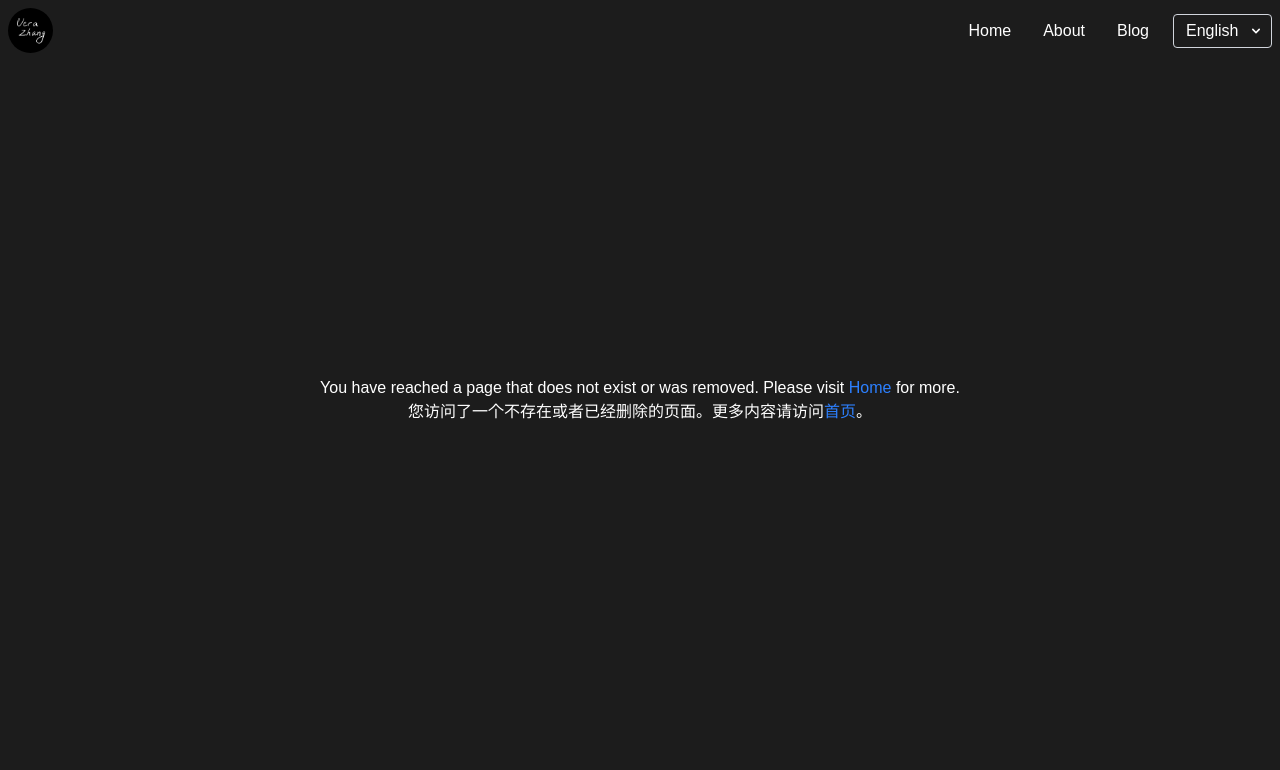
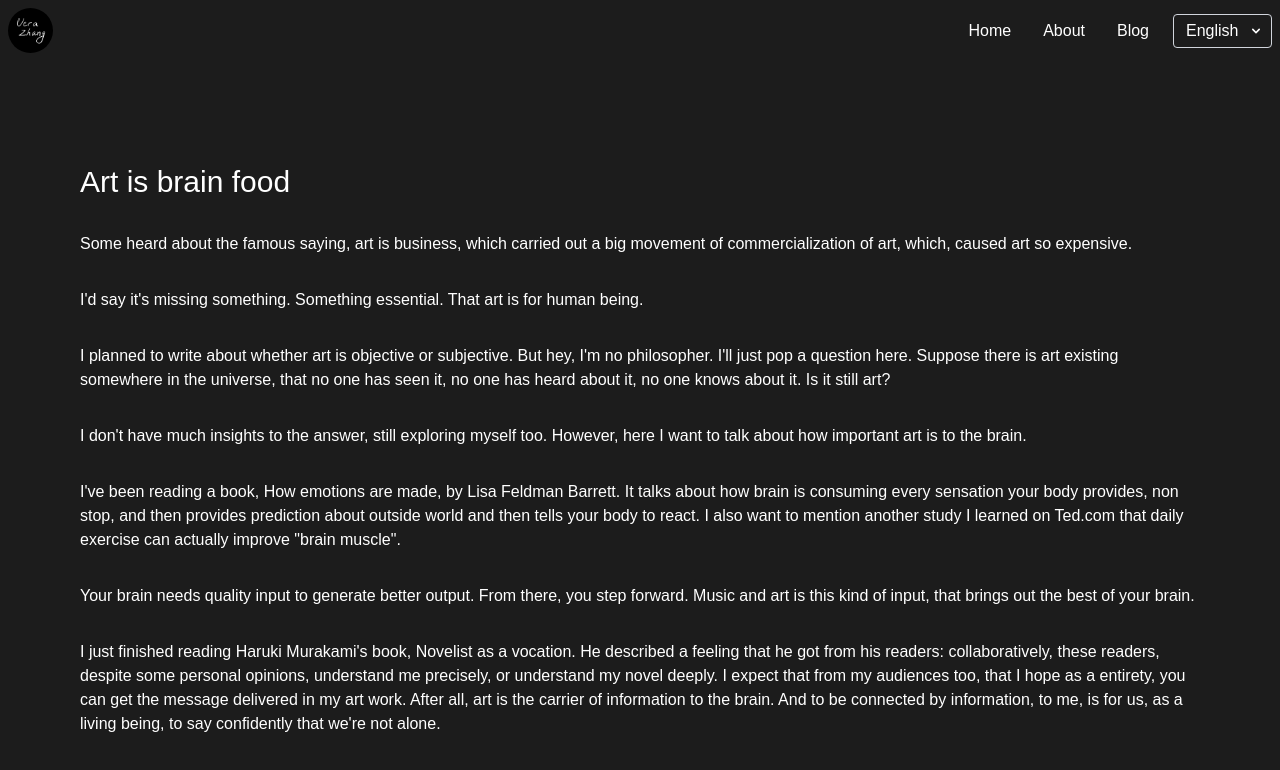
Before and after one commit to littleV/verazhang.com, a Next.js app: page /blog/brain in a window 1280 px wide. Before the commit this address had no page. Shown: the top 770 px of the page. Built offline with nearby package versions, Linux system fonts and the light colour scheme.

Commit message:
a new blog

```diff
--- /dev/null
+++ b/app/blog/brain/page.js
@@ -0,0 +1,87 @@
+"use client";
+
+import { useLanguage } from "@/contexts/LanguageContext";
+
+export default function Creative() {
+  const { language } = useLanguage();
+  return (
+    <div className="grid grid-rows-[20px_1fr_20px] items-center justify-items-center min-h-screen p-8 pb-20 gap-16 sm:p-20 font-[family-name:var(--font-geist-sans)]">
+      <main className="flex flex-col gap-[32px] row-start-2 items-center sm:items-start">
+        {language === "English" ? (
+          <>
+            <div className="text-3xl">Art is brain food</div>
+            <div>
+              Some heard about the famous saying, art is business, which carried
+              out a big movement of commercialization of art, which, caused art
+              so expensive.
+            </div>
+            <div>
+              I&apos;d say it&apos;s missing something. Something essential.
+              That art is for human being.
+            </div>
+            <div>
+              I planned to write about whether art is objective or subjective.
+              But hey, I&apos;m no philosopher. I&apos;ll just pop a question
+              here. Suppose there is art existing somewhere in the universe,
+              that no one has seen it, no one has heard about it, no one knows
+              about it. Is it still art?
+            </div>
+            <div>
+              I don&apos;t have much insights to the answer, still exploring
+              myself too. However, here I want to talk about how important art
+              is to the brain.
+            </div>
+            <div>
+              I&apos;ve been reading a book, How emotions are made, by Lisa
+              Feldman Barrett. It talks about how brain is consuming every
+              sensation your body provides, non stop, and then provides
+              prediction about outside world and then tells your body to react.
+              I also want to mention another study I learned on Ted.com that
+              daily exercise can actually improve &quot;brain muscle&quot;.
+            </div>
+            <div>
+              Your brain needs quality input to generate better output. From
+              there, you step forward. Music and art is this kind of input, that
+              brings out the best of your brain.
+            </div>
+            <div>
+              I just finished reading Haruki Murakami&apos;s book, Novelist as a
+              vocation. He described a feeling that he got from his readers:
+              collaboratively, these readers, despite some personal opinions,
+              understand me precisely, or understand my novel deeply. I expect
+              that from my audiences too, that I hope as a entirety, you can get
+              the message delivered in my art work. After all, art is the
+              carrier of information to the brain. And to be connected by
+              information, to me, is for us, as a living being, to say
+              confidently that we&apos;re not alone.
+            </div>
+          </>
+        ) : (
+          <>
+            <div className="text-3xl">艺术是大脑的食物</div>
+            <div>
+              艺术是大脑的食物，其实我们有更常见的说法，艺术是精神食粮。
+            </div>
+            <div>
+              很多人可能听过Art is
+              business这句话，艺术就是商业，推动了轰轰烈烈艺术作品商业化浪潮。但我觉得这句话描述了艺术的生存，忽略了艺术的本质，就是对人的作用。
+            </div>
+            <div>
+              我本来写了一篇文章，介绍艺术是客观还是主观。但中心思想其实很简单，我这里带过就算了，毕竟我也没有精通哲学到敢给你们讲讲的地步。如果任何东西对人没有用的话，也就是人不能主观感知，可以纯粹客观存在吗？说到艺术，举个例子，就是跟你说有一种美，没人知道没人见过没人听过，那它还美吗？
+            </div>
+            <div>
+              我今天要强调的，是大脑的食物，而不是精神的。精神是想象出来的，而大脑是物理存在的（当然我也不敢和你们讨论什么是实在）。我在看一本讲大脑如何工作的书。书里说，我们的大脑一刻不停的在接受外界给的刺激，你身体的所有感官都在给他供给信息，然后它再计算预判发出指令通过身体的其它部位向外输出。说到这里，和电脑好像，哈哈。
+            </div>
+            <div>
+              你的大脑需要优质的信息输入才会有更优质的信息输出。而音乐，文字，绘画等等就是非常独特的sensation（硬要翻译这个词“感觉，感受，刺激的综合意思”）。这里我要提个题外话，有研究表明常年保持身体运动的人，大脑也得到了运动，反应更灵敏。这里的灵敏是指对身体的方方面面的控制。而我认为，艺术的输入，也能对大脑起到相同的作用。
+            </div>
+            <div>
+              我刚看完村上村树的《我的职业是小说家》。里面他总结的和读者沟通后感受：这些人作为一个整体，非常准确而深刻地理解了我，或者说我写的小说。这就是我对观众们的期待，希望有一天大家能深深的读懂画里传达的信息。毕竟，艺术作为brain
+              food，就是信息的载体不是？而信息的连接，我觉得，是为了让我们有信心说，作为生命体，我们不孤独。
+            </div>
+          </>
+        )}
+      </main>
+    </div>
+  );
+}
--- a/app/blog/page.js
+++ b/app/blog/page.js
@@ -22,6 +22,9 @@ export default function Blog() {
             ? "What is creative freedom?"
             : "什么是创作自由？"}
         </Link>
+        <Link className="hover:text-pink-500" href="/blog/brain">
+          {language === "English" ? "Art is brain food" : "艺术是大脑的食物"}
+        </Link>
       </main>
     </div>
   );
```
